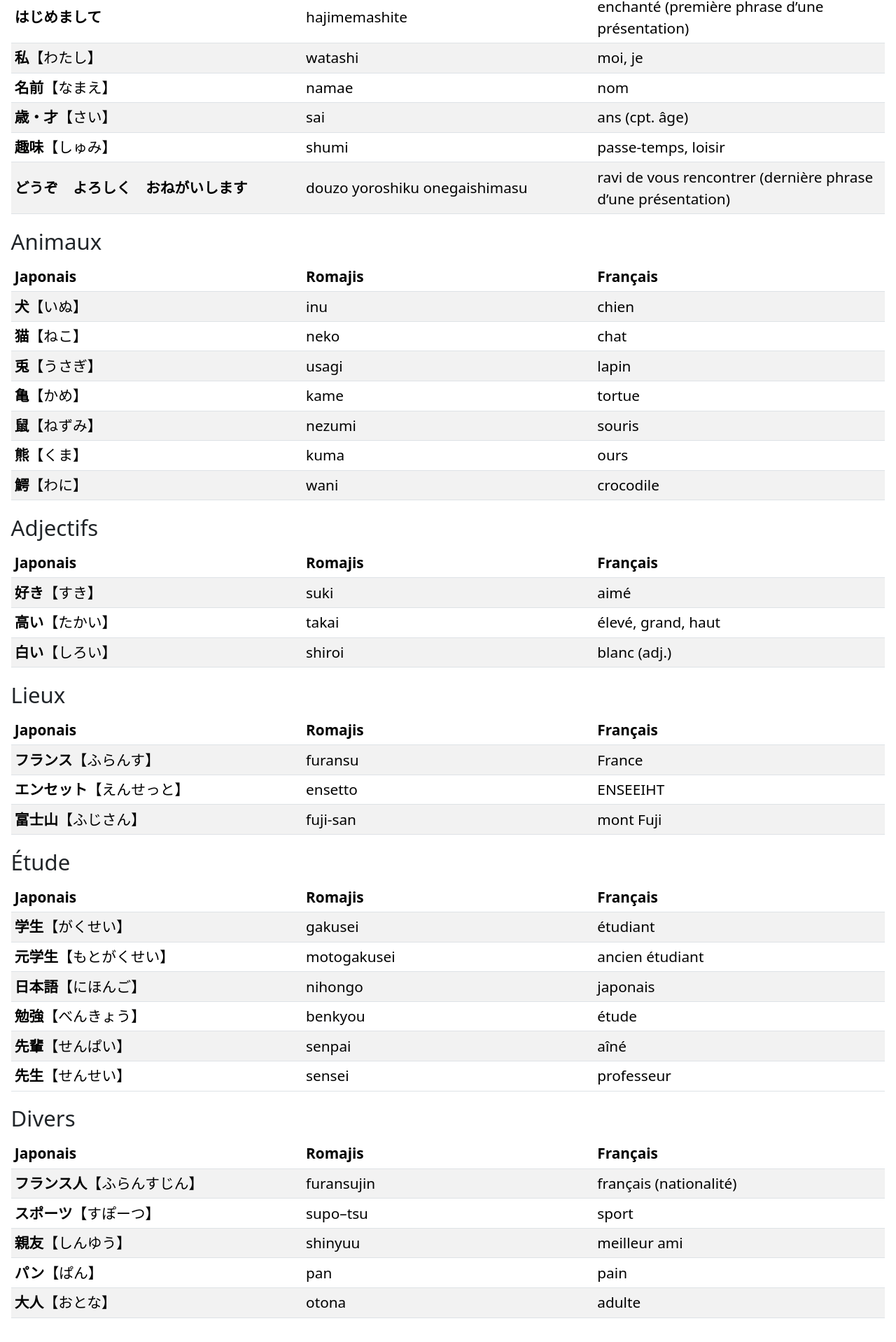
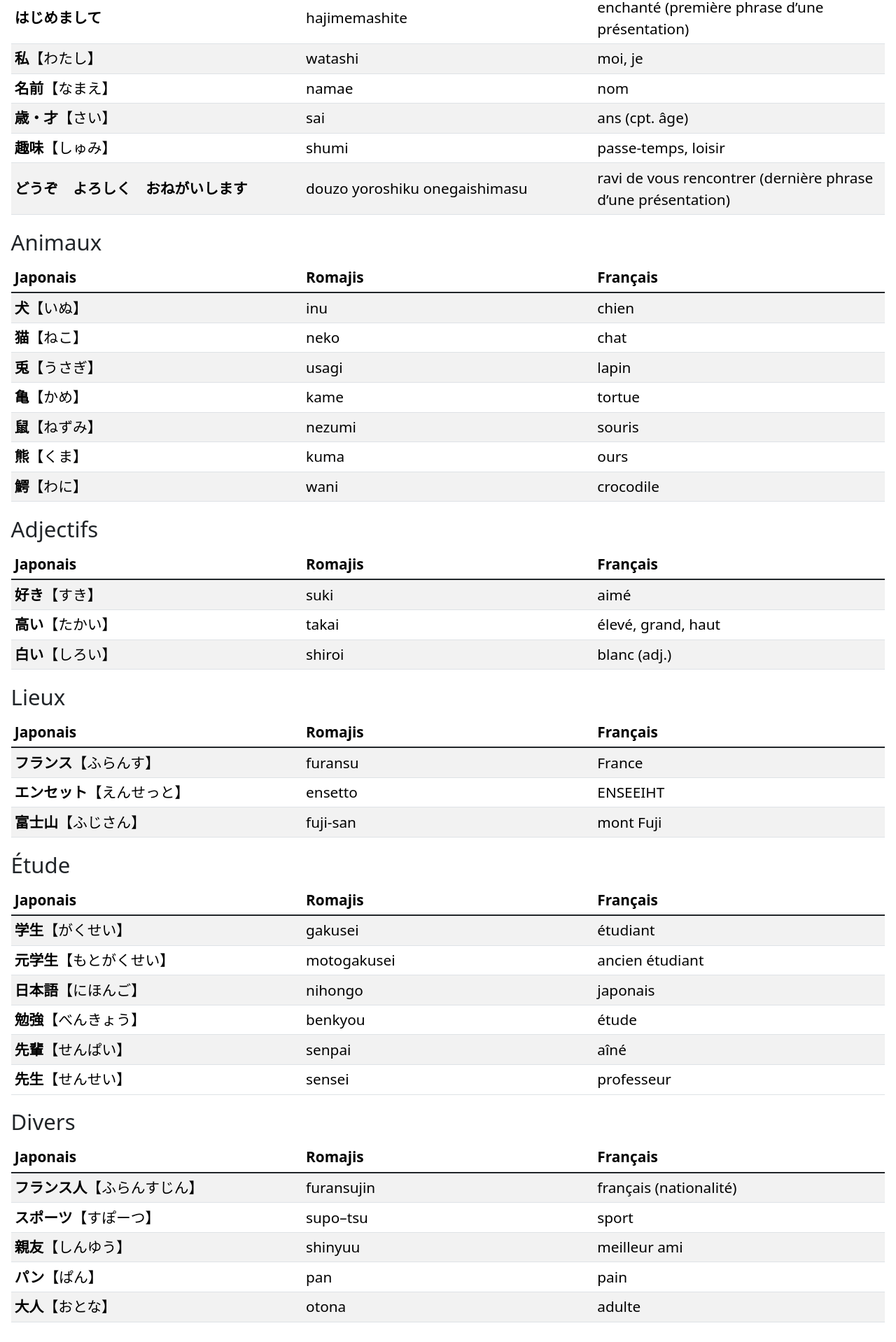
Before and after one commit to mistiru/aij, a Next.js app: page /pages/vocab_02 in a window 1280 px wide. Shown: the part 209-2127 px from the top of the page at 70% size. Built offline with nearby package versions, Linux system fonts and the light colour scheme.

Commit message:
fix: add back thick borders on table heads

```diff
--- a/app/page.js
+++ b/app/page.js
@@ -21,7 +21,7 @@
             <th className="text-nowrap">Points abordés</th>
           </tr>
           </thead>
-          <tbody>
+          <tbody className="table-group-divider">
           <tr>
             <td className="text-end">15.</td>
             <td>
@@ -182,7 +182,7 @@
             <th scope="col">Descriptif</th>
           </tr>
           </thead>
-          <tbody>
+          <tbody className="table-group-divider">
           <tr>
             <td>
               <a target="_blank"
--- a/app/pages/exercises_01/page.js
+++ b/app/pages/exercises_01/page.js
@@ -38,7 +38,7 @@
               <th>Romajis</th>
             </tr>
             </thead>
-            <tbody>
+            <tbody className="table-group-divider">
             <tr>
               <td>うま</td>
               <td><span className="answer">uma</span></td>
@@ -121,7 +121,7 @@
               <th>ひらがな</th>
             </tr>
             </thead>
-            <tbody>
+            <tbody className="table-group-divider">
             <tr>
               <td>inu</td>
               <td><span className="answer">いぬ</span></td>
--- a/app/pages/exercises_02/page.js
+++ b/app/pages/exercises_02/page.js
@@ -42,7 +42,7 @@
               <th scope="col">Romajis</th>
             </tr>
             </thead>
-            <tbody>
+            <tbody className="table-group-divider">
             <tr>
               <td>18歳</td>
               <td>じゅうはっさい</td>
@@ -86,7 +86,7 @@
               <th>Français</th>
             </tr>
             </thead>
-            <tbody>
+            <tbody className="table-group-divider">
             <tr>
               <td className="japanese easy">
                 <div>
@@ -155,7 +155,7 @@
               <th>Japonais</th>
             </tr>
             </thead>
-            <tbody>
+            <tbody className="table-group-divider">
             <tr>
               <td>Je n’aime pas les animes.</td>
               <td className="japanese easy">
--- a/app/pages/exercises_03/page.js
+++ b/app/pages/exercises_03/page.js
@@ -38,7 +38,7 @@
               <th>Romajis</th>
             </tr>
             </thead>
-            <tbody>
+            <tbody className="table-group-divider">
             <tr>
               <td>アルバイト</td>
               <td><span className="answer">arubaito</span></td>
@@ -97,7 +97,7 @@
               <th>カタカナ</th>
             </tr>
             </thead>
-            <tbody>
+            <tbody className="table-group-divider">
             <tr>
               <td>ibento</td>
               <td><span className="answer">イベント</span></td>
@@ -156,7 +156,7 @@
               <th>Japonais</th>
             </tr>
             </thead>
-            <tbody>
+            <tbody className="table-group-divider">
             <tr>
               <td>Lequel est le gâteau à la fraise ?</td>
               <td className="japanese easy">
--- a/app/pages/vocab_02/page.js
+++ b/app/pages/vocab_02/page.js
@@ -18,7 +18,7 @@
             <th scope="col" style={{ width: '33%' }}>Français</th>
           </tr>
           </thead>
-          <tbody>
+          <tbody className="table-group-divider">
           <tr>
             <td><strong>自己紹介</strong>【じこしょうかい】</td>
             <td>jikoshoukai</td>
@@ -69,7 +69,7 @@
             <th scope="col" style={{ width: '33%' }}>Français</th>
           </tr>
           </thead>
-          <tbody>
+          <tbody className="table-group-divider">
           <tr>
             <td><strong>犬</strong>【いぬ】</td>
             <td>inu</td>
@@ -120,7 +120,7 @@
             <th scope="col" style={{ width: '33%' }}>Français</th>
           </tr>
           </thead>
-          <tbody>
+          <tbody className="table-group-divider">
           <tr>
             <td><strong>好き</strong>【すき】</td>
             <td>suki</td>
@@ -151,7 +151,7 @@
             <th scope="col" style={{ width: '33%' }}>Français</th>
           </tr>
           </thead>
-          <tbody>
+          <tbody className="table-group-divider">
           <tr>
             <td><strong>フランス</strong>【ふらんす】</td>
             <td>furansu</td>
@@ -182,7 +182,7 @@
             <th scope="col" style={{ width: '33%' }}>Français</th>
           </tr>
           </thead>
-          <tbody>
+          <tbody className="table-group-divider">
           <tr>
             <td><strong>学生</strong>【がくせい】</td>
             <td>gakusei</td>
@@ -228,7 +228,7 @@
             <th scope="col" style={{ width: '33%' }}>Français</th>
           </tr>
           </thead>
-          <tbody>
+          <tbody className="table-group-divider">
           <tr>
             <td><strong>フランス人</strong>【ふらんすじん】</td>
             <td>furansujin</td>
```
Also changed, not shown: app/pages/lesson_01/page.js (+4 -4 lines), app/pages/vocab_03/page.js (+4 -4 lines).
